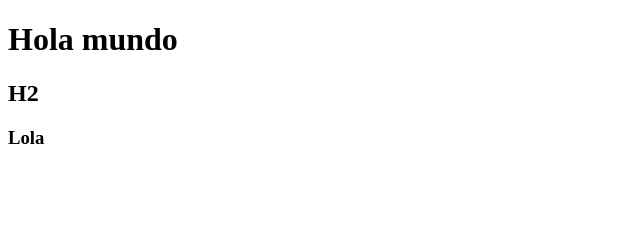
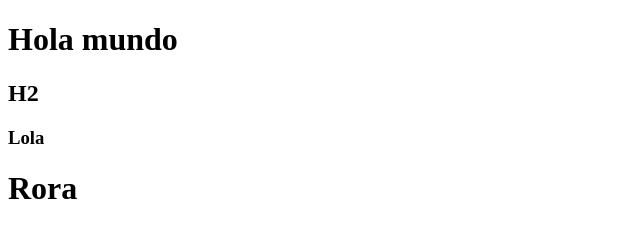
Before and after one commit to micazalazar1212/coder, a plain HTML site: page index.html in a window 1280 px wide. Shown: the whole page, without its empty margins (0-640 px from the left). Drawn offline with Linux system fonts and the light colour scheme.

Commit message:
se acomoda

```diff
--- a/index.html
+++ b/index.html
@@ -9,5 +9,7 @@
     <h1>Hola mundo</h1>
     <h2>H2</h2>
     <h3>Lola</h3>
+
+    <h1>Rora</h1>
 </body>
 </html>
```
